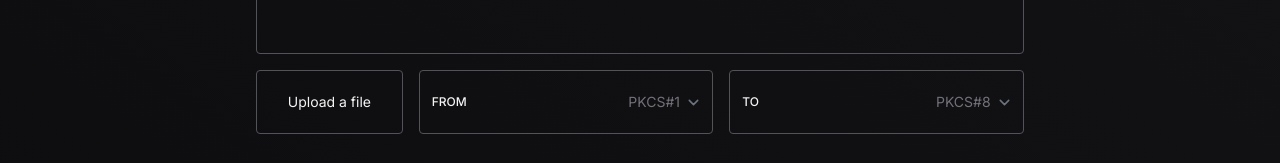
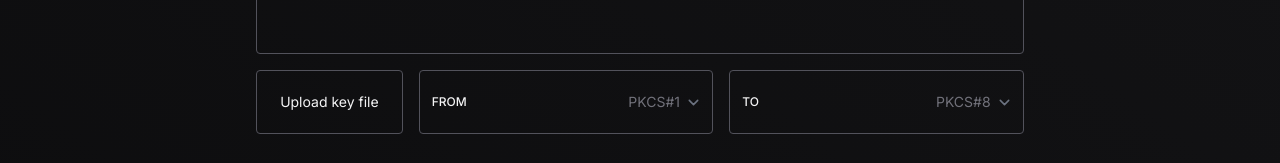
Before and after one commit to babblebey/private-key-converter, a Next.js app: page / in a window 1280 px wide. Shown: the part 336-499 px from the top of the page. Built offline with nearby package versions, Linux system fonts and the light colour scheme.

Commit message:
nit: add `key` instance in upload label

```diff
--- a/app/page.js
+++ b/app/page.js
@@ -160,7 +160,7 @@ export default function Home() {
               <label className="flex items-center justify-center h-16 px-3 py-2 text-sm whitespace-no-wrap duration-150 border rounded hover:border-zinc-100/80 border-zinc-600 focus:border-zinc-100/80 focus:ring-0 text-zinc-100 hover:text-white hover:cursor-pointer"
                 for="keyfilePicker"
               >
-                Upload a file
+                Upload key file
               </label>
               <input
                 type="file"
```
